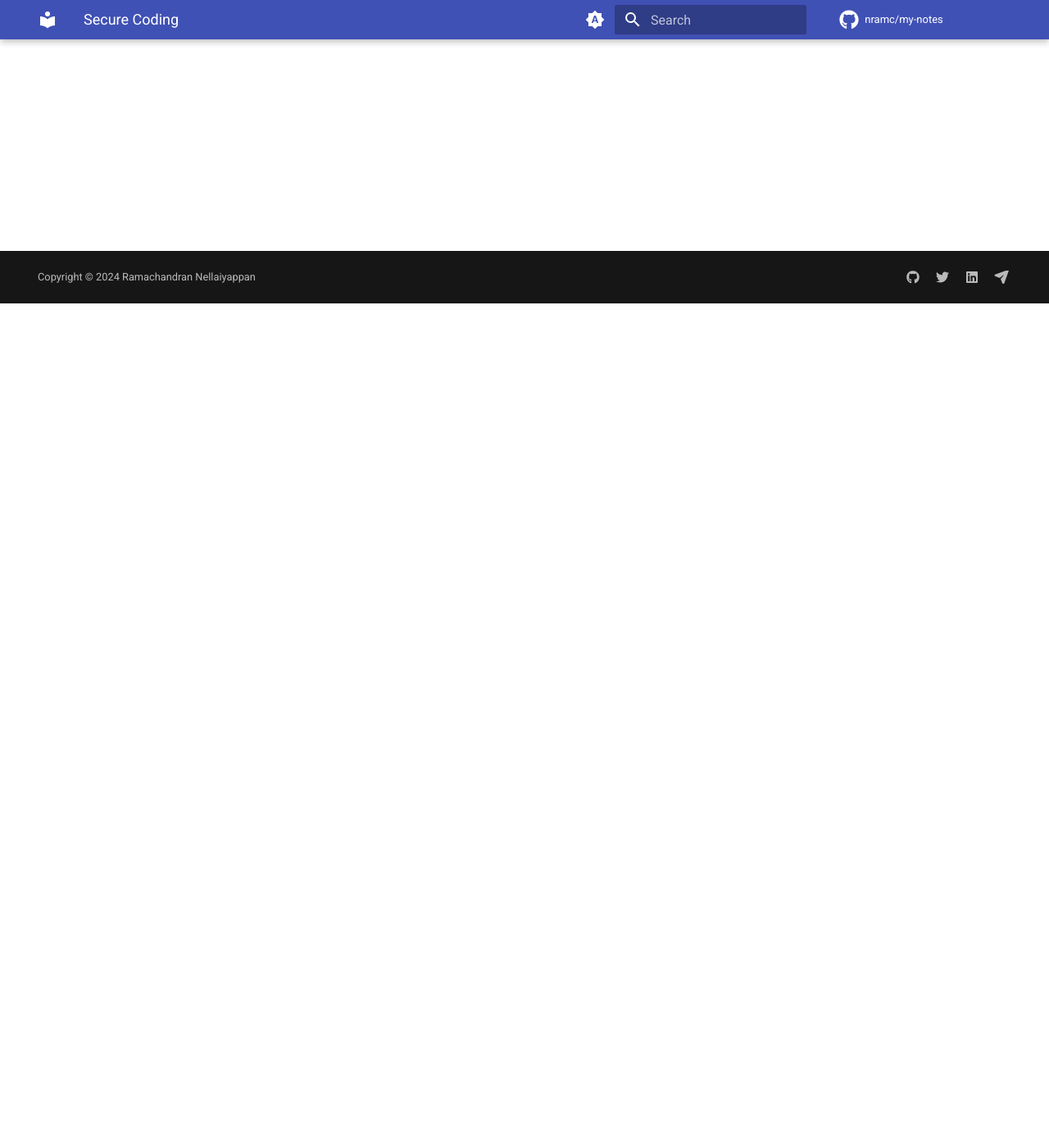
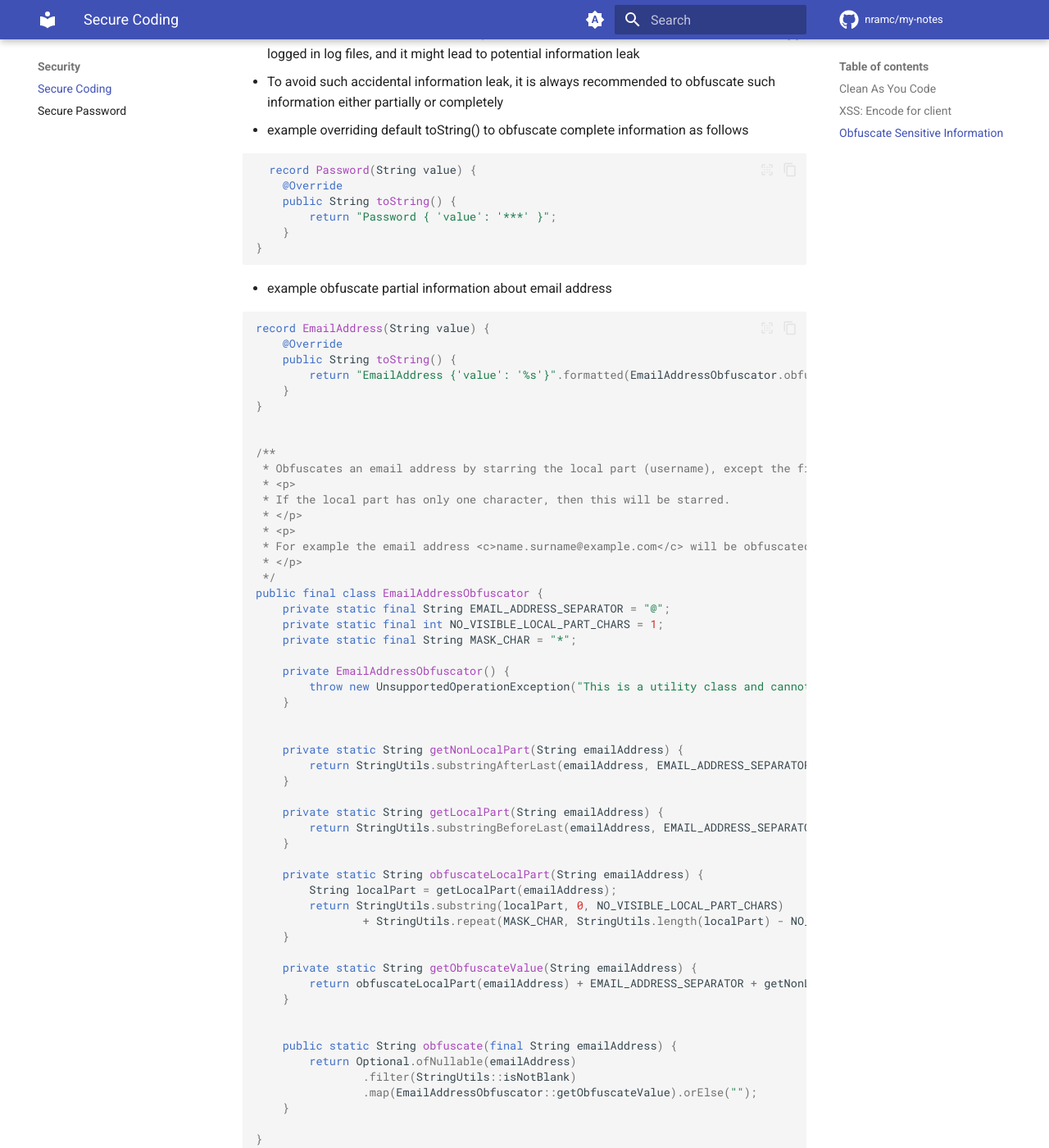
Before and after one commit to nramc/my-notes, an MkDocs documentation site: the page built from docs/security/secure-coding.md, in a window 1280 px wide and 1400 px high, scrolled down 1030 px. Shown: the whole window at 82% size. Built offline with MkDocs 1.6.1 and Material for MkDocs 9.7.7, drawn with Linux system fonts in a browser that asks for light colours; comment, search, counter and statistics services are not loaded; some of the changed text lies outside the part shown.

Commit message:
feat: sensitive information obfuscation notes added #24

````diff
--- a/docs/security/secure-coding.md
+++ b/docs/security/secure-coding.md
@@ -29,3 +29,81 @@
     return null;
   }
   ```
+
+## Obfuscate Sensitive Information
+
+- Sensitive information like username, password and OneTimeToken, sometimes unknowingly logged in log files, and it
+  might
+  lead to potential information leak
+- To avoid such accidental information leak, it is always recommended to obfuscate such information either partially or
+  completely
+- example overriding default toString() to obfuscate complete information as follows
+
+```java
+  record Password(String value) {
+    @Override
+    public String toString() {
+        return "Password { 'value': '***' }";
+    }
+}
+```
+
+- example obfuscate partial information about email address
+
+```java
+
+record EmailAddress(String value) {
+    @Override
+    public String toString() {
+        return "EmailAddress {'value': '%s'}".formatted(EmailAddressObfuscator.obfuscate(value));
+    }
+}
+
+
+/**
+ * Obfuscates an email address by starring the local part (username), except the first character.
+ * <p>
+ * If the local part has only one character, then this will be starred.
+ * </p>
+ * <p>
+ * For example the email address <c>name.surname@example.com</c> will be obfuscated as <c>n***********@example.com</c>.
+ * </p>
+ */
+public final class EmailAddressObfuscator {
+    private static final String EMAIL_ADDRESS_SEPARATOR = "@";
+    private static final int NO_VISIBLE_LOCAL_PART_CHARS = 1;
+    private static final String MASK_CHAR = "*";
+
+    private EmailAddressObfuscator() {
+        throw new UnsupportedOperationException("This is a utility class and cannot be instantiated");
+    }
+
+
+    private static String getNonLocalPart(String emailAddress) {
+        return StringUtils.substringAfterLast(emailAddress, EMAIL_ADDRESS_SEPARATOR);
+    }
+
+    private static String getLocalPart(String emailAddress) {
+        return StringUtils.substringBeforeLast(emailAddress, EMAIL_ADDRESS_SEPARATOR);
+    }
+
+    private static String obfuscateLocalPart(String emailAddress) {
+        String localPart = getLocalPart(emailAddress);
+        return StringUtils.substring(localPart, 0, NO_VISIBLE_LOCAL_PART_CHARS)
+                + StringUtils.repeat(MASK_CHAR, StringUtils.length(localPart) - NO_VISIBLE_LOCAL_PART_CHARS);
+    }
+
+    private static String getObfuscateValue(String emailAddress) {
+        return obfuscateLocalPart(emailAddress) + EMAIL_ADDRESS_SEPARATOR + getNonLocalPart(emailAddress);
+    }
+
+
+    public static String obfuscate(final String emailAddress) {
+        return Optional.ofNullable(emailAddress)
+                .filter(StringUtils::isNotBlank)
+                .map(EmailAddressObfuscator::getObfuscateValue).orElse("");
+    }
+
+}
+
+```
````
